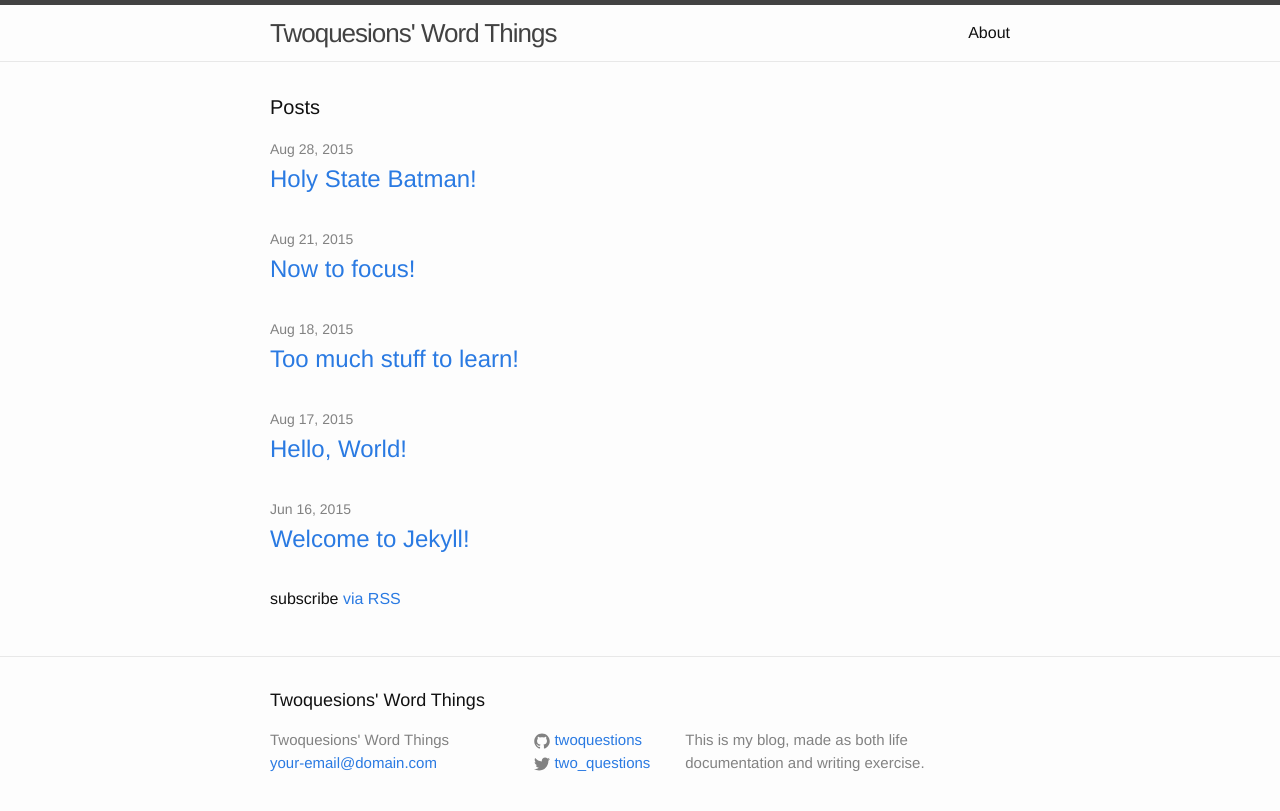
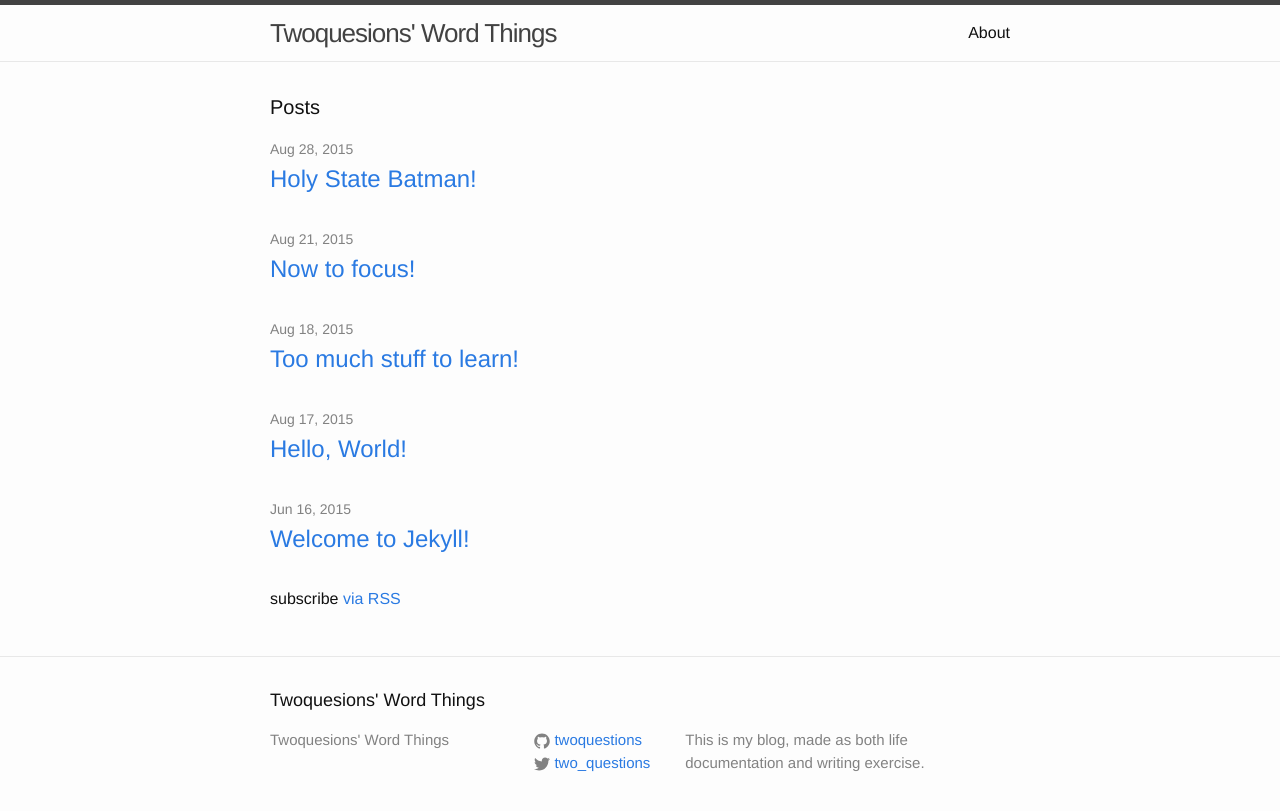
Before and after one commit to twoquestions/twoquestions.github.io, a Jekyll site: the page built from index.html, in a window 1280 px wide. Shown: the top 811 px of the page. Built offline with Jekyll 4.4.1, drawn with Linux system fonts in a browser that asks for light colours.

Commit message:
Took out bad email string

```diff
--- a/_includes/footer.html
+++ b/_includes/footer.html
@@ -8,7 +8,7 @@
       <div class="footer-col  footer-col-1">
         <ul class="contact-list">
           <li>{{ site.title }}</li>
-          <li><a href="mailto:{{ site.email }}">{{ site.email }}</a></li>
+          <!--<li><a href="mailto:{{ site.email }}">{{ site.email }}</a></li>-->
         </ul>
       </div>
 
```
